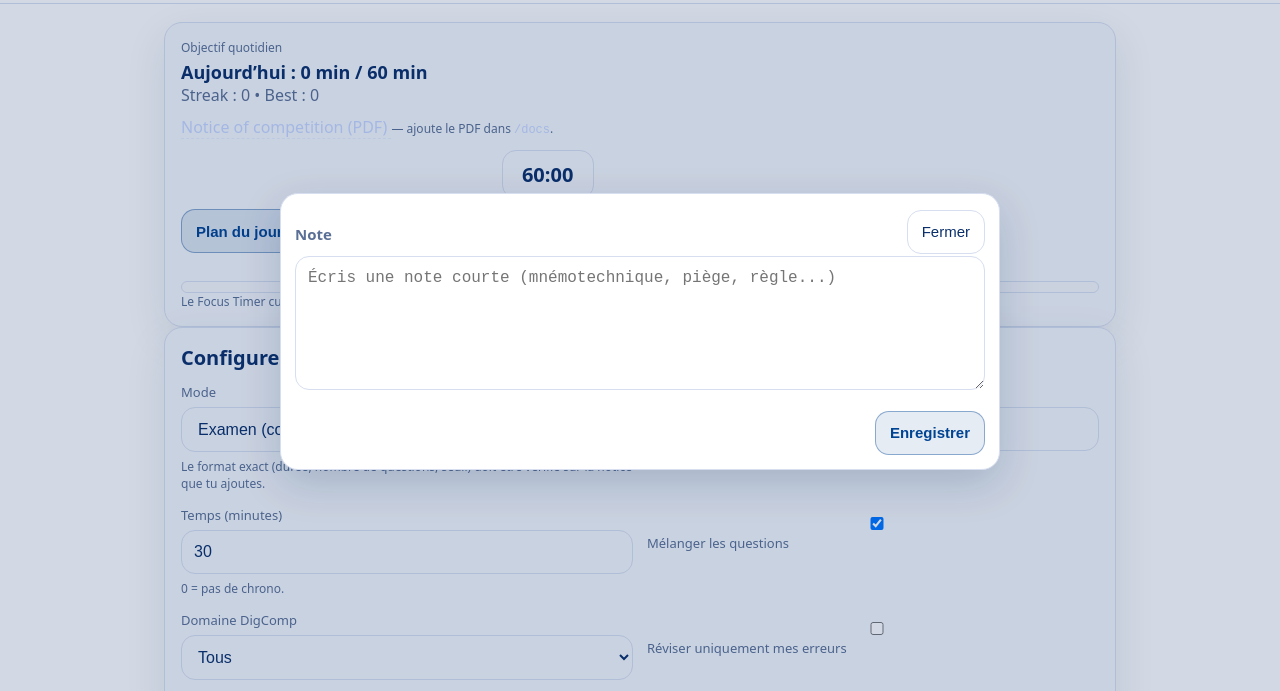
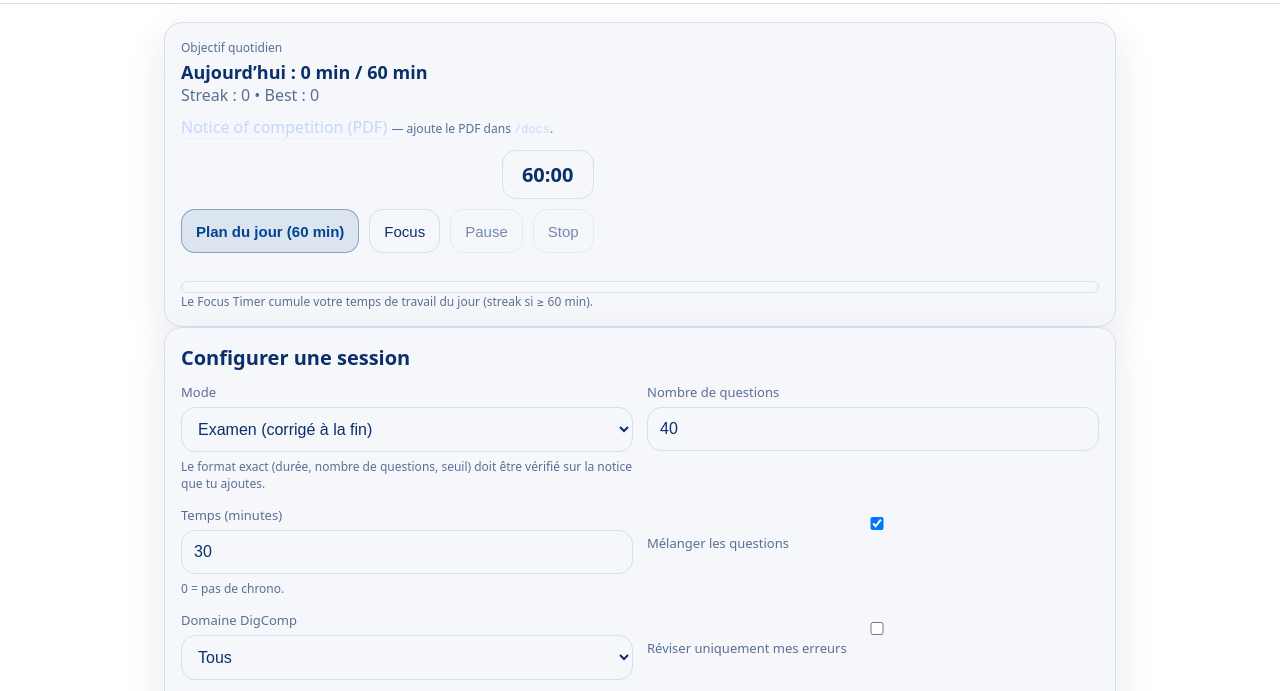
Before and after one commit to FadiaR/Epso-ad5-digital-prep-ChatGpt-V2, a plain HTML site: page index.html in a window 1280 px wide. Shown: the part 69-760 px from the top of the page. Drawn offline with Linux system fonts and the light colour scheme.

Commit message:
Add files via upload

```diff
--- a/app.js
+++ b/app.js
@@ -379,8 +379,7 @@ function renderQuestion(){
   // Tools visibility (EPSO simulation): pas de notes / flags en examen ou en strict
   const toolsAllowed = (s.mode === "practice") && !s.strict;
   $("#btnFlag").classList.toggle("hidden", !toolsAllowed);
-  $("#btnNote").classList.toggle("hidden", !toolsAllowed);
-  if(toolsAllowed){
+    if(toolsAllowed){
     $("#btnFlag").textContent = isFlagged(q.id) ? "★ Flag" : "☆ Flag";
   }
 
@@ -509,8 +508,7 @@ function finishSession(timeUp){
       <p class="a">Votre réponse : ${escapeHtml(chosenText)}</p>
       <p class="a">Bonne réponse : ${escapeHtml(correctText)}</p>
       ${q.explanation ? `<p class="a"><em>Explication :</em> ${escapeHtml(q.explanation)}</p>` : ""}
-      ${note ? `<p class="a"><em>Note :</em> ${escapeHtml(note)}</p>` : ""}
-    `;
+          `;
     review.appendChild(item);
   }
 
@@ -747,16 +745,6 @@ function renderProgressPanel(){
   renderCalendar();
 }
 
-/* ---------------- Notes modal ---------------- */
-
-function openNoteModal(q){
-  state.currentModalQid = q.id;
-  $("#noteFor").textContent = q.domain ? `${q.domain} • ${q.id}` : q.id;
-  $("#noteText").value = getNote(q.id);
-  $("#noteModal").classList.remove("hidden");
-  $("#noteModal").setAttribute("aria-hidden", "false");
-  $("#noteText").focus();
-}
 
 function closeNoteModal(){
   state.currentModalQid = null;
@@ -937,13 +925,7 @@ $("#btnFlag").onclick = () => {
     renderQuestion();
   };
 
-  $("#btnNote").onclick = () => {
-    const s = state.session;
-    if(!s) return;
-    if(s.mode !== "practice" || s.strict) return;
-    const q = s.items[s.idx];
-    openNoteModal(q);
-  };
+    };
 
   $("#btnNoteClose").onclick = closeNoteModal;
   $("#btnNoteSave").onclick = () => {
--- a/index.html
+++ b/index.html
@@ -150,8 +150,7 @@
 
         <div class="qtools">
           <button id="btnFlag" class="btn btn-ghost">☆ Flag</button>
-          <button id="btnNote" class="btn btn-ghost">Note</button>
-        </div>
+          </div>
       </div>
 
       <div id="questionText" class="question"></div>
@@ -206,20 +205,7 @@
       <div class="muted small">✅ objectif atteint (≥ 60 min) • ◔ partiel • — aucun temps</div>
     </section>
 
-    <!-- NOTE MODAL -->
-    <div id="noteModal" class="modal hidden" aria-hidden="true">
-      <div class="modal-card">
-        <div class="row-between">
-          <h3>Note</h3>
-          <button id="btnNoteClose" class="btn btn-ghost">Fermer</button>
-        </div>
-        <div class="muted small" id="noteFor"></div>
-        <textarea id="noteText" rows="6" placeholder="Écris une note courte (mnémotechnique, piège, règle...)"></textarea>
-        <div class="actions">
-          <button id="btnNoteSave" class="btn btn-primary">Enregistrer</button>
-        </div>
-      </div>
-    </div>
+
 
   </main>
 
--- a/styles.css
+++ b/styles.css
@@ -271,45 +271,5 @@ h3{font-size:15px; color:var(--muted); font-weight:700; margin-top:16px}
 }
 code{color: #c7d6ff}
 
-/* Modal */
-.modal{
-  position: fixed;
-  inset: 0;
-  background: rgba(10,47,107,.18);
-  display:flex;
-  align-items:center;
-  justify-content:center;
-  padding:16px;
-  z-index: 9999;
-  pointer-events: auto;
-}
-.modal::before{
-  content:"";
-  position:absolute;
-  inset:0;
-}
-.modal-card{
-  position: relative;
-  z-index: 10000;
-  width:min(720px, 100%);
-  background: #ffffff;
-  border:1px solid var(--border);
-  border-radius:18px;
-  padding:14px;
-  box-shadow: 0 14px 40px rgba(0,34,77,.18);
-  pointer-events: auto;
-}
-textarea{
-  width:100%;
-  background: #ffffff;
-  border:1px solid var(--border);
-  border-radius:14px;
-  padding:12px;
-  color:var(--text);
-  outline:none;
-  font-size:16px; /* iOS zoom */
-  resize:vertical;
-}
-textarea:focus{border-color: rgba(76,125,255,.6)}
 
 button{ touch-action: manipulation; }
```
